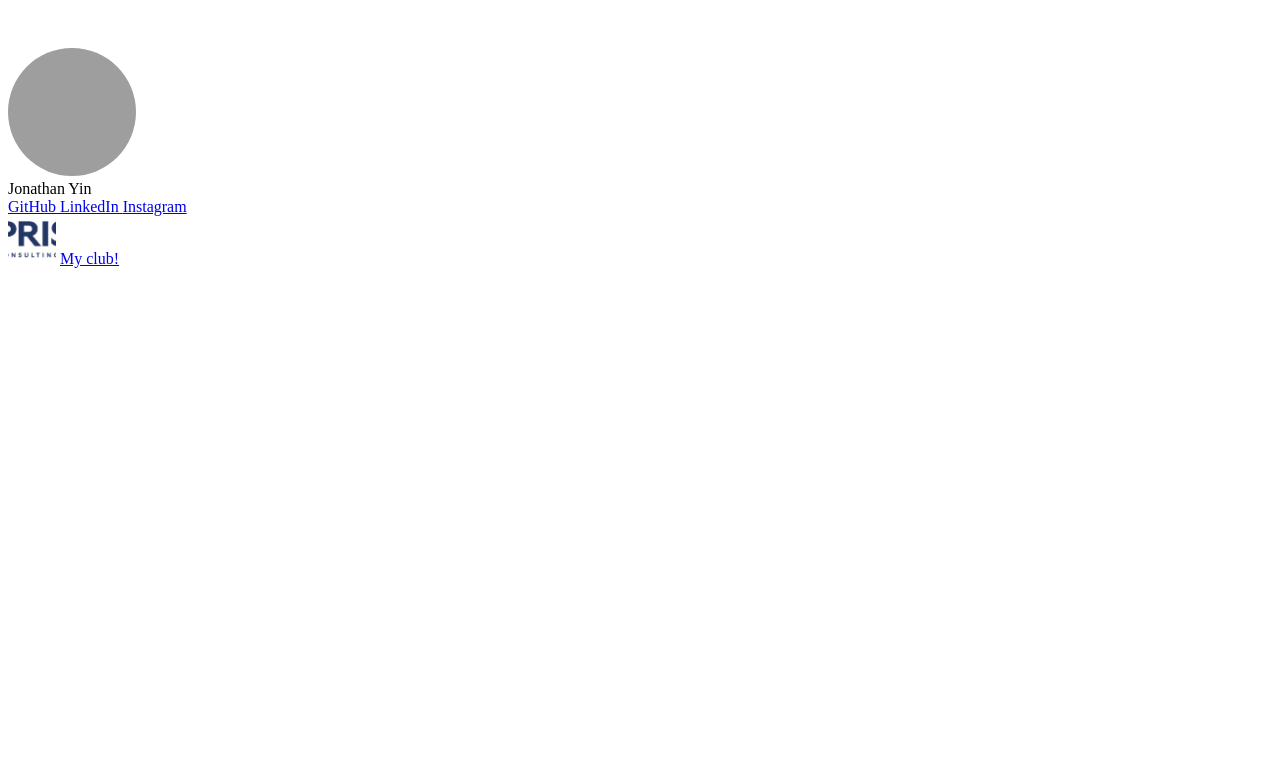
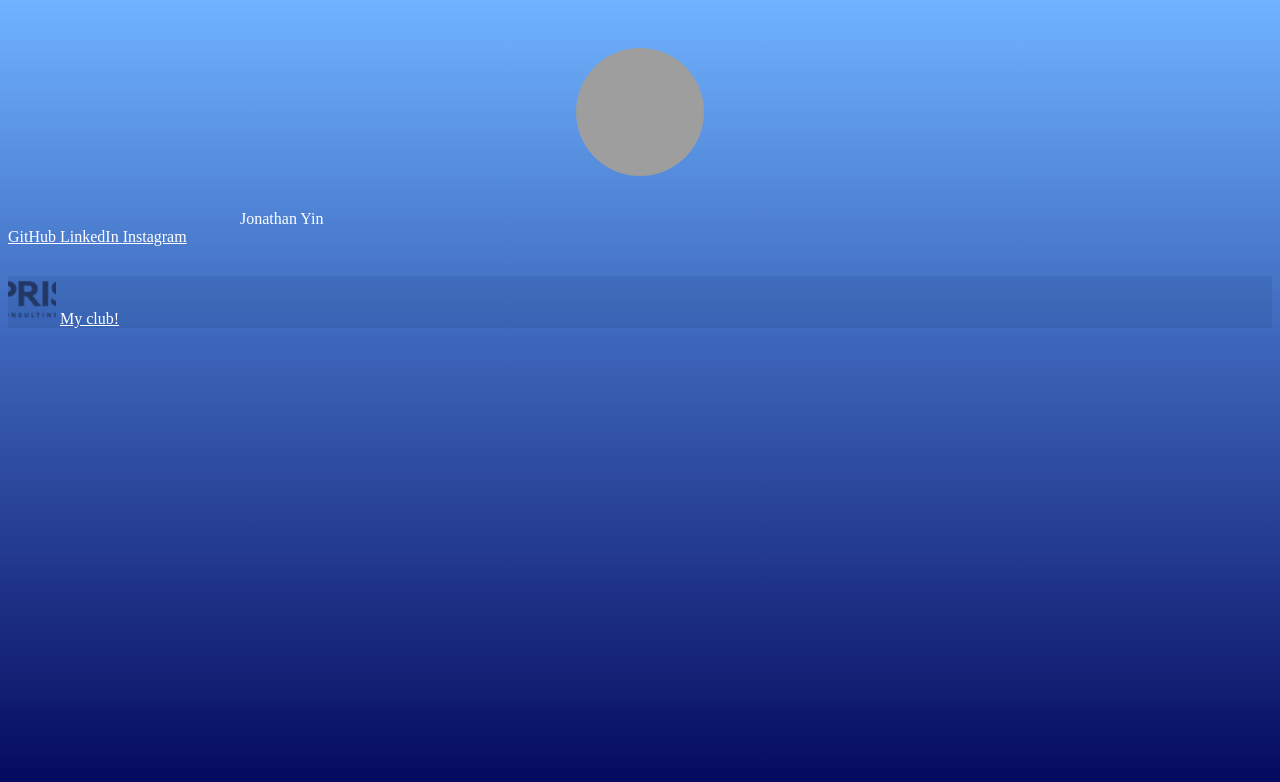
Before and after one commit to jonathanzyin/link-in-bio, a plain HTML site: page index.html in a window 1280 px wide. Drawn offline with Linux system fonts and the light colour scheme; grey boxes are pictures that could not be loaded.

Commit message:
going to bed

```diff
--- a/index.html
+++ b/index.html
@@ -1,29 +1,53 @@
 <!DOCTYPE html>
 <html lang="en">
 <head>
+  <meta name="viewport" content="width=device-width, initial-scale=1.0">
   <style>
+    html {min-height: 100%}
     body {
+      min-height: 100%;
       padding-top: 40px;
       padding-bottom: 40px;
+      background: linear-gradient(180deg, #70b3ff, #5e99e8, #4d7fd1, #3d66ba, #2f4ea3, #20368b, #121f73, #01075b); /* made at https://learnui.design/tools/gradient-generator.html */
+      color: rgba(255, 255, 255, 1.0);
+}
+
+a {
+  color: rgba(255, 255, 255, 1.0);
     }
+
   </style>
 <meta charset="UTF-8">
 <body>
   <div class="main-container">
+
     <div class="image-row">
       <img class="avatar-image" src="F24 Headshot.jpg" alt="Jonathan Yin's headshot">
       <style>
+        .main-container {
+  max-width: 800px;
+  margin: auto;
+}
         .avatar-image {
   width: 128px;
   height: 128px;
   object-fit: cover;
   border-radius: 128px;
 }
+.image-row {
+  margin-bottom: 30px;
+  text-align: center;
+}
       </style>
     </div>
-
-    <div class="name-row">
+    <class="name-row">
       Jonathan Yin
+      <style>
+        .name-row {
+          margin-bottom: 30px;
+          text-align: center;
+        }
+        </style>
     </div>
 
     <div class="social-icons-row">
@@ -43,16 +67,28 @@
     <div class="links-row">
       <div class="item">
         <img class="thumbnail" src="Website Logo Color.png" alt="Prism Consulting Group logo">
+
         <style>
           .thumbnail {
   width: 48px;
   height: 48px;
   object-fit: cover;
 }
+.item {
+  background-color: rgba(7, 40, 94, 0.1);
+}
+.item {
+  margin-bottom: 20px;
+}
+.social-icons-row {
+  margin-bottom: 30px;
+}
         </style>
         <a target="_blank" href="www.prismconsultinggroup.org">
           My club!
+
         </a>
+
       </div>
   </div>
 </body>
```
